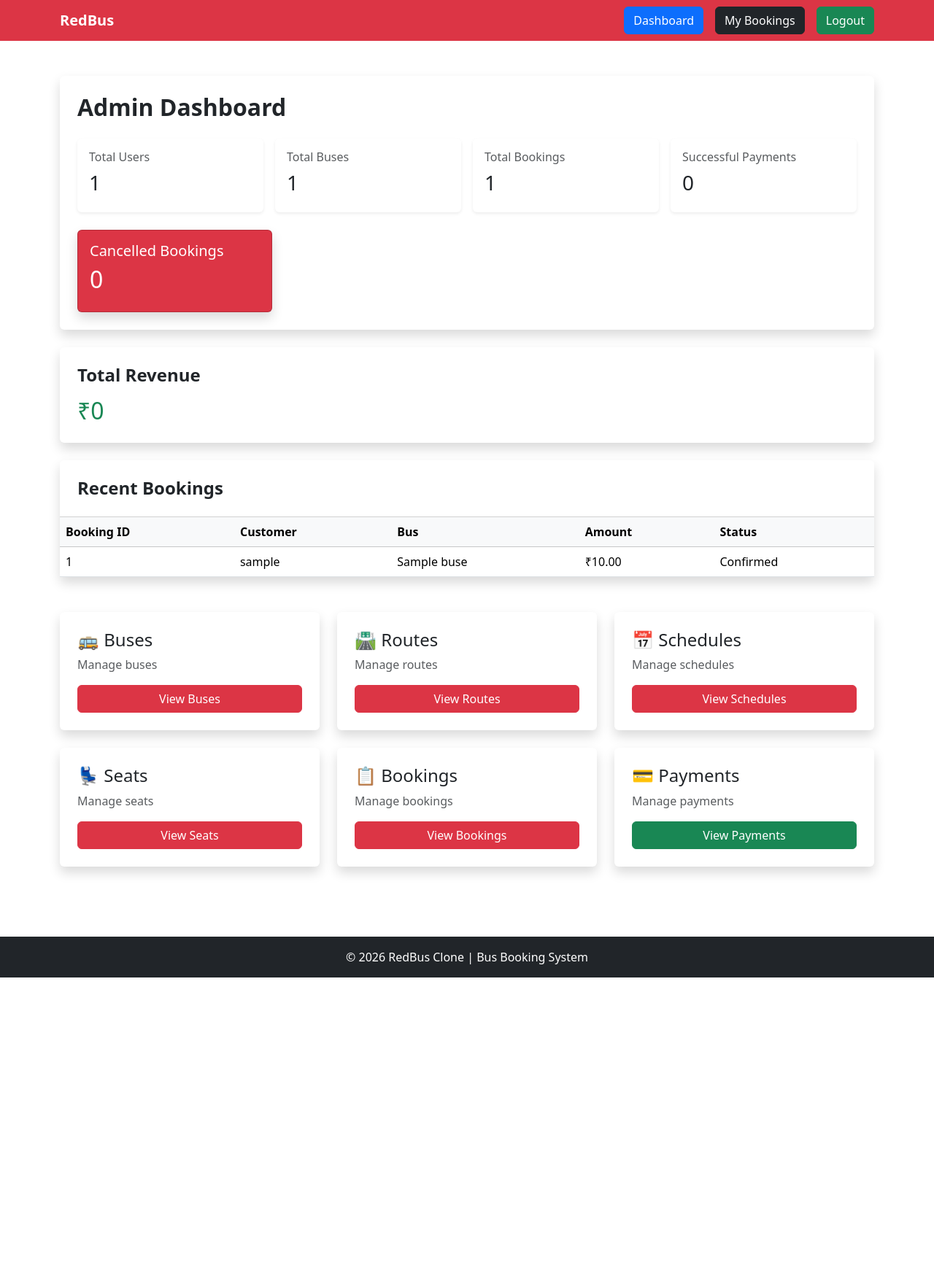
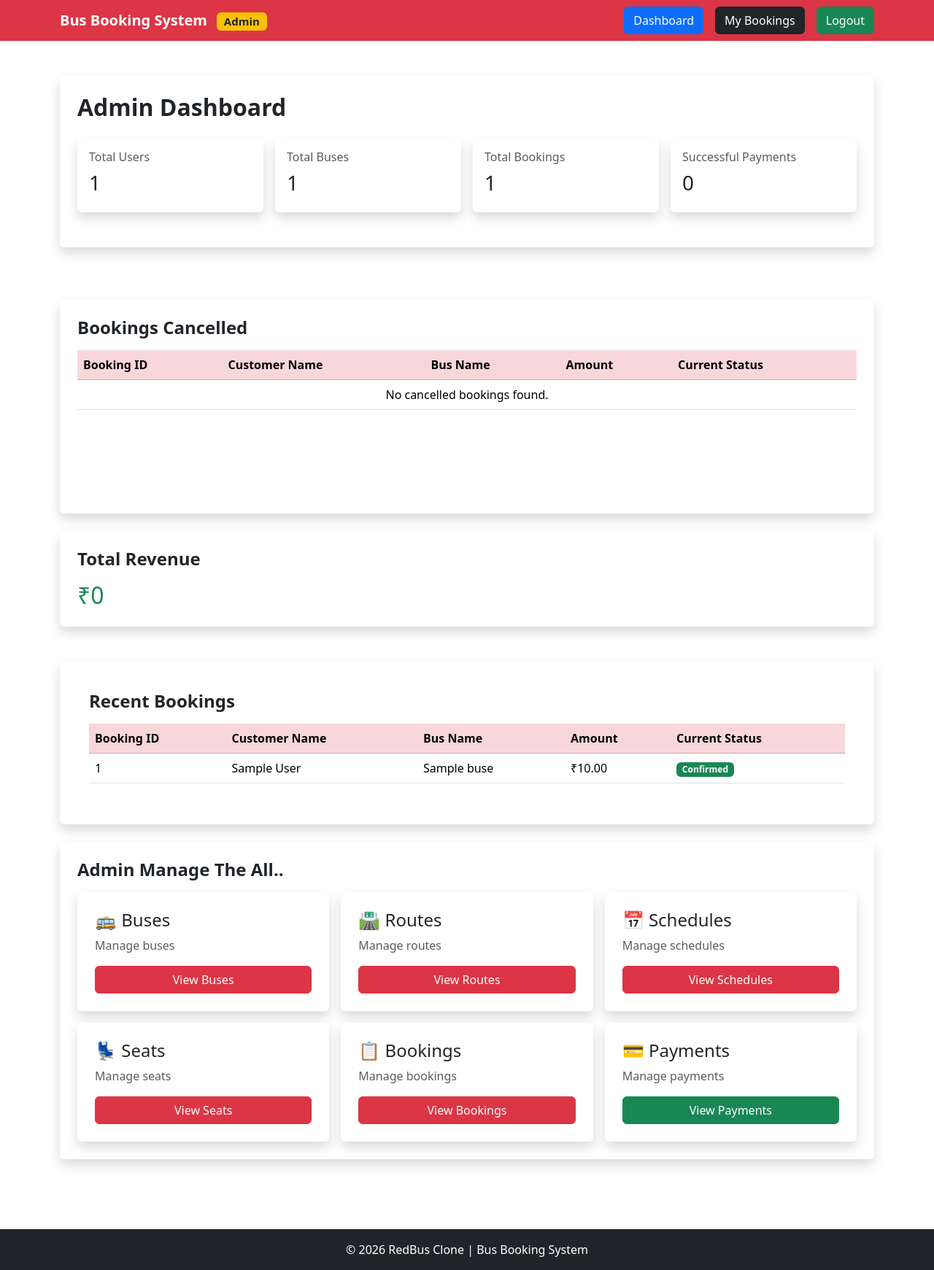
Before and after one commit to azadhussain92/Bus-Booking-Reservation-System, a Django app: page /accounts/dashboard/ in a window 1280 px wide. Shown: the whole page at 73% size. Before the commit the page ends 1340 px from the top, so only its background shows below. Run offline with Django 5.2, Linux system fonts and the light colour scheme; a user stored in the database is signed in; tables that the repository leaves empty hold one stand-in row (values such as "Sample post").

Commit message:
Update complete Bus Booking & Reservation System

```diff
--- a/accounts/views.py
+++ b/accounts/views.py
@@ -56,20 +56,6 @@
     logout(request)
     return redirect('home')
 
-# @login_required
-# def dashboard(request):
-#     # Django superuser
-#     if request.user.is_superuser:
-#         return render(request, 'accounts/admin_dashboard.html')
-#     account = request.user.account
-
-#     if account.role == 'ADMIN':
-#         return render(request, 'accounts/admin_dashboard.html')
-#     elif account.role == 'BUS_OPERATOR':
-#         return render(request, 'accounts/operator_dashboard.html')
-#     else:
-#         return render(request, 'accounts/customer_dasboard.html')
-
 @login_required
 def dashboard(request):
     if request.user.is_superuser:
@@ -106,6 +92,9 @@
     recent_bookings = Booking.objects.order_by('-id')[:10]
     total_cancelled = Booking.objects.filter(
     status='CANCELLED').count()
+    recent_cancelled = Booking.objects.filter(
+        status='CANCELLED').select_related(
+        'user', 'schedule__bus').order_by('-booked_at')[:10]
 
     context = {
         'total_users': total_users,
@@ -115,6 +104,8 @@
         'total_revenue': total_revenue,
         'recent_bookings': recent_bookings,
         'total_cancelled': total_cancelled,
+        'recent_cancelled': recent_cancelled,
+
     }
 
     return render(request, 'accounts/admin_dashboard.html', context)
@@ -148,7 +139,9 @@
     )['total'] or 0
     total_cancelled = operator_bookings.filter(
     status='CANCELLED').count()
-
+    recent_cancelled = Booking.objects.filter(
+    status='CANCELLED').select_related(
+    'user', 'schedule__bus').order_by('-booked_at')[:10]
     context = {
         'total_buses': total_buses,
         'total_bookings': total_bookings,
@@ -156,6 +149,7 @@
         'total_revenue': total_revenue,
         'recent_bookings': operator_bookings[:10],
         'total_cancelled': total_cancelled,
+        'recent_cancelled': recent_cancelled,
     }
 
     return render(
--- a/templates/accounts/admin_dashboard.html
+++ b/templates/accounts/admin_dashboard.html
@@ -12,65 +12,91 @@
         <!-- Summary Cards -->
         <div class="row g-3 mb-4">
             <div class="col-12 col-sm-6 col-lg-3">
-                <div class="card shadow-sm border-0 h-100 p-3">
+                <div class="card shadow border-0 h-100 p-3">
                     <h6 class="text-muted">Total Users</h6>
                     <h3>{{ total_users }}</h3>
                 </div>
             </div>
 
             <div class="col-12 col-sm-6 col-lg-3">
-                <div class="card shadow-sm border-0 h-100 p-3">
+                <div class="card shadow border-0 h-100 p-3">
                     <h6 class="text-muted">Total Buses</h6>
                     <h3>{{ total_buses }}</h3>
                 </div>
             </div>
 
             <div class="col-12 col-sm-6 col-lg-3">
-                <div class="card shadow-sm border-0 h-100 p-3">
+                <div class="card shadow border-0 h-100 p-3">
                     <h6 class="text-muted">Total Bookings</h6>
                     <h3>{{ total_bookings }}</h3>
                 </div>
             </div>
 
             <div class="col-12 col-sm-6 col-lg-3">
-                <div class="card shadow-sm border-0 h-100 p-3">
+                <div class="card shadow border-0 h-100 p-3">
                     <h6 class="text-muted">Successful Payments</h6>
                     <h3>{{ total_payments }}</h3>
                 </div>
             </div>
         </div>
-        <div class="col-md-3">
-            <div class="card bg-danger text-white shadow">
-                <div class="card-body">
-                    <h5>Cancelled Bookings</h5>
-                    <h2>{{ total_cancelled }}</h2>
+    </div>
+    <br>
+    <!-- cancellation here -->
+    <div class="card shadow border-0 p-4 mt-4">
+        <h4 class="fw-bold mb-3">Bookings Cancelled</h4>
+        <div class="table-responsive" style="height: 200px; overflow-y: scroll; overflow-x: auto;">
+            <table class="table table-hover align-middle">
+                <thead class="table-danger">
+                    <tr>
+                        <th>Booking ID</th>
+                        <th>Customer Name</th>
+                        <th>Bus Name</th>
+                        <th>Amount</th>
+                        <th>Current Status</th>
+                    </tr>
+                </thead>
+                <tbody>
+                    {% for booking in recent_cancelled %}
+                    <tr>
+                        <td>{{ booking.booking_id }}</td>
+                        <td>{{ booking.user.get_full_name|default:booking.user.username }}</td>
+                        <td>{{ booking.schedule.bus.bus_name }}</td>
+                        <td>₹{{ booking.total_amount|floatformat:2 }}</td>
+                        <td>
+                            <span class="badge bg-danger">Cancelled</span>
+                        </td>
+                    </tr>
+                    {% empty %}
+                    <tr>
+                        <td colspan="5" class="text-center">
+                            No cancelled bookings found.
+                        </td>
+                    </tr>
+                    {% endfor %}
+                </tbody>
+            </table>
         </div>
     </div>
-        </div>
-
-    </div>
+    <br>
     <!-- Total Revenue Separate Card -->
     <div class="card shadow border-0 p-4 mb-4">
         <h4 class="fw-bold mb-3">Total Revenue</h4>
         <h2 class="text-success mb-0">₹{{ total_revenue }}</h2>
     </div>
+    <br>
     <!-- Recent Bookings Separate Card -->
-    <div class="card shadow border-0 mb-4">
-
-        <div class="card-header bg-white p-4">
-            <h4 class="fw-bold mb-0">Recent Bookings</h4>
-        </div>
-
-        <div class="table-responsive">
-            <table class="table table-hover align-middle mb-0">
-
-                <thead class="table-light">
+    <div class="card shadow border-0 p-4 h-100">
+        <div class="card-body">
+            <h4 class="fw-bold mb-3">Recent Bookings</h4>
+            <div class="table-responsive" style="max-height: 350px; overflow-y: auto;">
+                <table class="table table-hover align-middle">
+                    <thead class="table-danger" style="position: sticky; top: 0; z-index: 2;">
                         <tr>
                             <th>Booking ID</th>
-                        <th>Customer</th>
-                        <th>Bus</th>
+                            <th>Customer Name</th>
+                            <th>Bus Name</th>
                             <th>Amount</th>
-                        <th>Status</th>
+                            <th>Current Status</th>
                         </tr>
                     </thead>
 
@@ -78,26 +104,37 @@
                         {% for booking in recent_bookings %}
                         <tr>
                             <td>{{ booking.booking_id }}</td>
-                        <td>{{ booking.user.username }}</td>
+                            <td>{{ booking.user.get_full_name|default:booking.user.username }}</td>
                             <td>{{ booking.schedule.bus.bus_name }}</td>
-                        <td>₹{{ booking.total_amount }}</td>
-                        <td>{{ booking.get_status_display }}</td>
+                            <td>₹{{ booking.total_amount|floatformat:2 }}</td>
+                            <td>
+                                {% if booking.status == 'CONFIRMED' %}
+                                <span class="badge bg-success">Confirmed</span>
+                                {% elif booking.status == 'PENDING' %}
+                                <span class="badge bg-warning text-dark">Pending</span>
+                                {% elif booking.status == 'CANCELLED' %}
+                                <span class="badge bg-danger">Cancelled</span>
+                                {% endif %}
+                            </td>
                         </tr>
                         {% empty %}
                         <tr>
-                        <td colspan="5" class="text-center py-3">
+                            <td colspan="5" class="text-center">
                                 No bookings found.
                             </td>
                         </tr>
                         {% endfor %}
                     </tbody>
-
                 </table>
+            </div>
         </div>
     </div>
     <br>
     <!-- manage  the buses and every thing -->
-    <div class="row g-4">
+    <div class="card shadow border-0 p-4 h-100">
+        <h4 class="fw-bold mb-3">Admin Manage The All..</h4>
+        <div class="row g-3">
+            <!-- Buses -->
             <div class="col-md-4">
                 <a href="{% url 'bus_list' %}" class="text-decoration-none text-dark">
                     <div class="card shadow border-0 p-4 h-100">
@@ -107,7 +144,7 @@
                     </div>
                 </a>
             </div>
-
+            <!-- Routes -->
             <div class="col-md-4">
                 <a href="{% url 'route_list' %}" class="text-decoration-none text-dark">
                     <div class="card shadow border-0 p-4 h-100">
@@ -117,7 +154,7 @@
                     </div>
                 </a>
             </div>
-
+            <!-- Schedules -->
             <div class="col-md-4">
                 <a href="{% url 'schedule_list' %}" class="text-decoration-none text-dark">
                     <div class="card shadow border-0 p-4 h-100">
@@ -127,7 +164,7 @@
                     </div>
                 </a>
             </div>
-
+            <!-- Seats -->
             <div class="col-md-4">
                 <a href="{% url 'seat_list' %}" class="text-decoration-none text-dark">
                     <div class="card shadow border-0 p-4 h-100">
@@ -137,7 +174,7 @@
                     </div>
                 </a>
             </div>
-
+            <!-- Bookings -->
             <div class="col-md-4">
                 <div class="card shadow border-0 p-4">
                     <h4>📋 Bookings</h4>
@@ -147,7 +184,7 @@
                     </a>
                 </div>
             </div>
-
+            <!-- Payments -->
             <div class="col-md-4">
                 <div class="card shadow border-0 p-4">
                     <h4>💳 Payments</h4>
@@ -157,7 +194,7 @@
                     </a>
                 </div>
             </div>
-
+        </div>
     </div>
 
     <!-- optional -->
--- a/templates/base.html
+++ b/templates/base.html
@@ -13,12 +13,18 @@
 </head>
 
 <!-- <body class="bg-light"> -->
+
 <body class="d-flex flex-column min-vh-100">
     <!-- Navbar -->
     <nav class="navbar navbar-expand-lg navbar-dark bg-danger">
         <div class="container">
             <a class="navbar-brand fw-bold" href="{% url 'home' %}">
-                RedBus
+                Bus Booking System
+                {% if user.is_authenticated %}
+                <span class="badge bg-warning text-dark ms-2">
+                    {{ user.account.get_role_display }}
+                </span>
+                {% endif %}
             </a>
             <button class="navbar-toggler" type="button" data-bs-toggle="collapse" data-bs-target="#navbarMenu">
                 <span class="navbar-toggler-icon"></span>
--- a/templates/booking/booking_detail.html
+++ b/templates/booking/booking_detail.html
@@ -63,9 +63,9 @@
                         <strong>Total Amount:</strong>
                         ₹{{ booking.total_amount }}
                     </p>
-                    <a href="{% url 'payment_page' booking.booking_id %}" class="btn btn-success">
+                    <!-- <a href="{% url 'payment_page' booking.booking_id %}" class="btn btn-success">
                         Pay Now
-                    </a>
+                    </a> -->
                 </div>
             </div>
             <hr>
@@ -111,7 +111,7 @@
 
             <div class="mt-4">
                 {% if booking.status == 'PENDING' %}
-                <a href="{% url 'payment_page' booking.booking_id %}" class="btn btn-danger">
+                <a href="{% url 'payment_page' booking.booking_id %}" class="btn btn-success">
                     Proceed to Payment
                 </a>
 
```
Also changed, not shown: templates/accounts/customer_dasboard.html (+15 -5 lines), templates/accounts/operator_dashboard.html (+74 -30 lines), 1 other file. Lines whose indentation alone changed are shown as unchanged.
